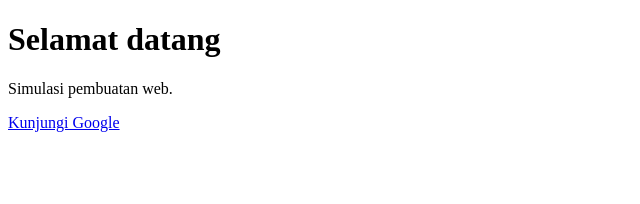
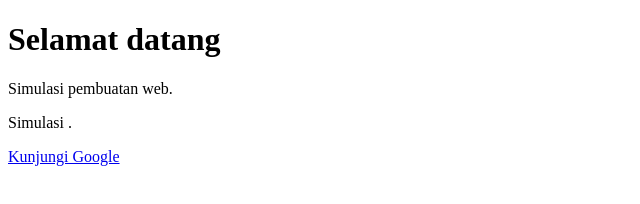
Before and after one commit to ihsanalief72-netizen/Github-projek, a plain HTML site: page index.html in a window 1280 px wide. Shown: the whole page, without its empty margins (0-640 px from the left). Drawn offline with Linux system fonts and the light colour scheme.

Commit message:
add new paragraf

```diff
--- a/index.html
+++ b/index.html
@@ -6,6 +6,7 @@
 <body>
     <h1>Selamat datang</h1>
     <p>Simulasi pembuatan web.</p>
+    <p>Simulasi .</p>
     <a href="https://www.google.com">Kunjungi Google</a>
 </body>
 
```
